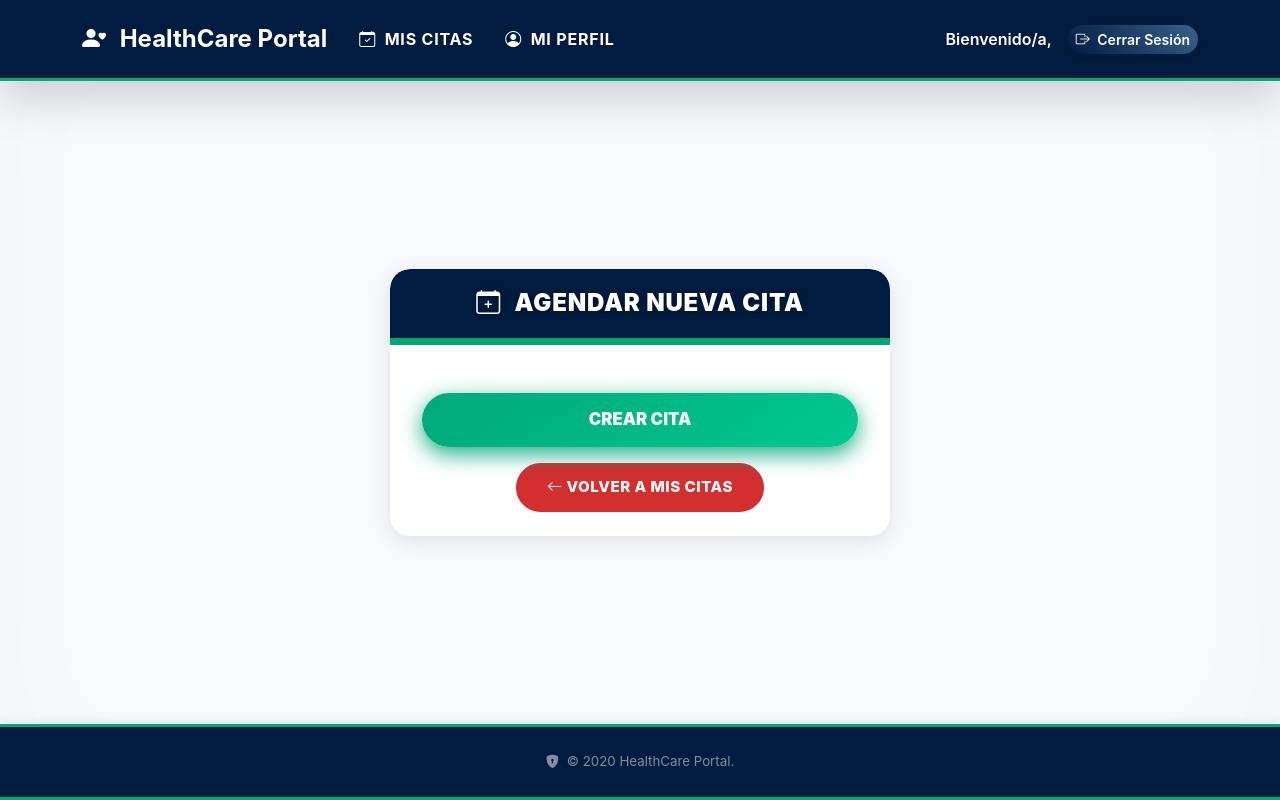
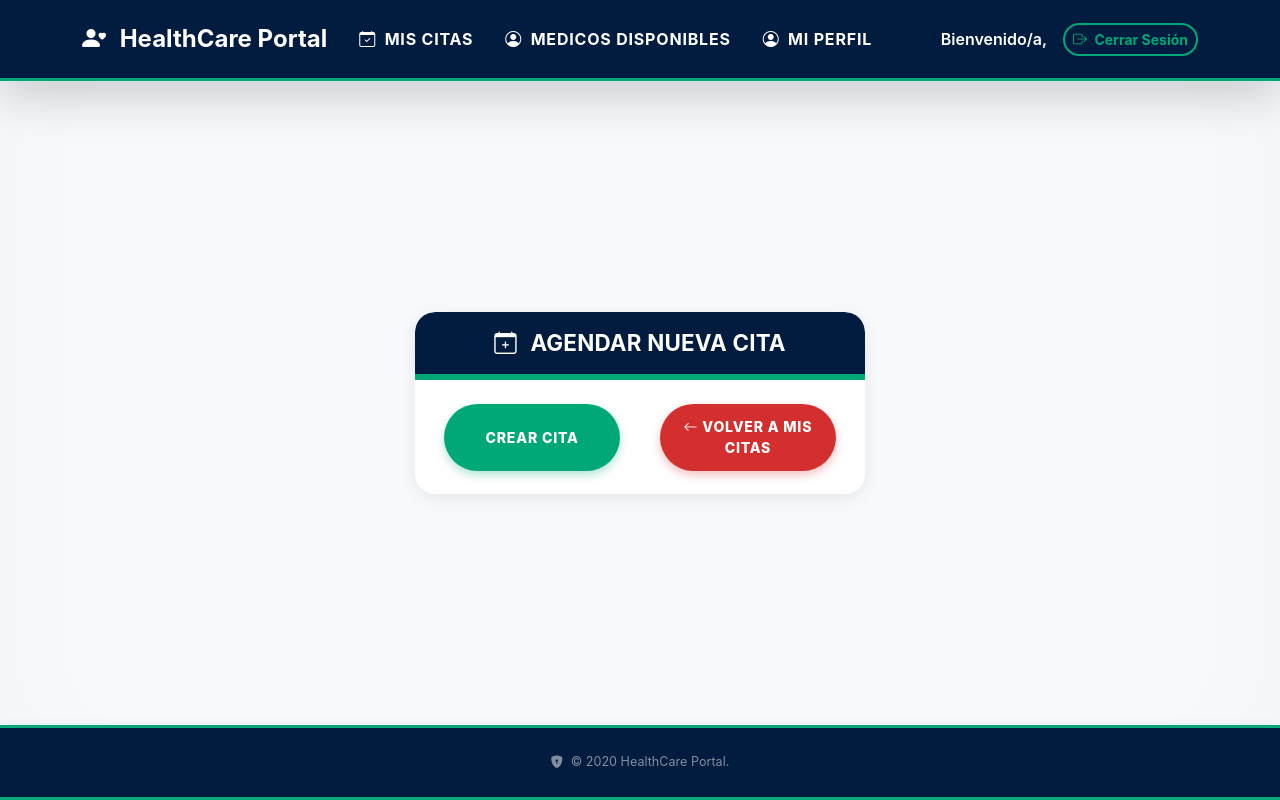
Before and after one commit to Marcuz097/ProyectoFinal_Equipo1, a Django app: template SistemaCita/core/templates/paciente/paciente_cita_form.html in a window 1280 px wide. Run offline with Django 5.2, Linux system fonts and the light colour scheme; the template is opened without the code that fills it: most values are stand-ins (such as "Sample title", 1, 10 or a date in 2020); some libraries are stand-ins or nearby versions; some web fonts are replaced.

Commit message:
Modificacion de la vista de agendar cita.

```diff
--- a/SistemaCita/core/static/core/css/CSS-personalizado/paciente_cita_form.css
+++ b/SistemaCita/core/static/core/css/CSS-personalizado/paciente_cita_form.css
@@ -5,21 +5,54 @@
 /* ================================================================= */
 :root {
     /* Paleta Unificada de Diseño (Azul Profundo + Verde Esmeralda) */
-    --color-primary-navy: #021C3F; /* Azul Marino Súper Oscuro */
-    --color-primary-darker: #002C55; /* Azul oscuro para hover sutil */
+    --color-primary-navy: #021C3F;
+    /* Azul Marino Súper Oscuro */
+    --color-primary-darker: #002C55;
+    /* Azul oscuro para hover sutil */
     --color-accent-green: #00A878;
     --color-accent-green-light: #00C890;
+    --color-accent-green-bright: #00E0A0;
+    /* Verde aún más brillante para hover */
 
-    --color-danger-vibrant: #D32F2F; /* Rojo de peligro limpio */
-    --color-danger-hover: #C0392B; /* Rojo más oscuro para hover */
-    --color-bg-light: #F7F9FC; /* Fondo muy claro */
-    --color-border-subtle: #D9E2ED; /* Borde sutil */
+    --color-danger-vibrant: #D32F2F;
+    /* Rojo de peligro limpio */
+    --color-danger-hover: #C0392B;
+    /* Rojo más oscuro para hover */
+    --color-danger-bright: #FF4A4A;
+    /* Rojo más brillante para hover */
+    --color-bg-light: #F7F9FC;
+    /* Fondo muy claro */
+    --color-border-subtle: #D9E2ED;
+    /* Borde sutil */
 
     /* Diseño */
     --border-radius-xxl: 20px;
-    --transition-speed: 0.35s;
-    --max-width-form: 500px;
+    --transition-speed: 0.3s;
+    --max-width-form: 450px;
+    /* REDUCCIÓN DEL ANCHO DEL CONTENEDOR */
 }
+
+/* Animación de halo sutil para el botón principal (Innovación y Elegancia) */
+@keyframes haloPulseGreen {
+    from {
+        box-shadow: 0 0 10px rgba(0, 168, 120, 0.6);
+    }
+
+    to {
+        box-shadow: 0 0 20px 5px rgba(0, 168, 120, 0.8), 0 0 30px 10px rgba(0, 168, 120, 0.4);
+    }
+}
+
+@keyframes haloPulseRed {
+    from {
+        box-shadow: 0 0 10px rgba(211, 47, 47, 0.6);
+    }
+
+    to {
+        box-shadow: 0 0 20px 5px rgba(211, 47, 47, 0.8), 0 0 30px 10px rgba(211, 47, 47, 0.4);
+    }
+}
+
 
 /* Definición de la Animación de Entrada */
 @keyframes fadeInUp {
@@ -27,6 +60,7 @@
         opacity: 0;
         transform: translateY(20px);
     }
+
     to {
         opacity: 1;
         transform: translateY(0);
@@ -37,38 +71,42 @@
 body {
     background-color: var(--color-bg-light);
     font-family: 'Inter', sans-serif;
+    color: #333;
 }
 
 /* -----------------------------------------------------------
-    ESTILOS del Navbar y Footer (Consistencia de la Vista)
-    ----------------------------------------------------------- */
+    ESTILOS del Navbar y Footer (Consistencia de la Vista)
+    ----------------------------------------------------------- */
 .system-navbar-paciente {
     background-color: var(--color-primary-navy) !important;
     border-bottom: 3px solid var(--color-accent-green);
-    box-shadow: 0 4px 15px rgba(0, 0, 0, 0.2);
+    box-shadow: 0 4px 12px rgba(0, 0, 0, 0.15);
 }
+
 .footer-corporate-style {
     background-color: var(--color-primary-navy) !important;
     border-top: 3px solid var(--color-accent-green);
-    color: rgba(255, 255, 255, 0.85);
-    font-size: 0.95rem;
+    color: rgba(255, 255, 255, 0.8);
+    font-size: 0.9rem;
 }
 
 /* Botón de Cerrar Sesión (Estilo Elegante) */
 .btn-logout-innovative {
-    background: linear-gradient(45deg, var(--color-primary-navy) 0%, #3a608d 100%) !important;
-    border: none;
+    background-color: transparent;
+    border: 2px solid var(--color-accent-green);
+    color: var(--color-accent-green) !important;
+    font-weight: 700;
+    border-radius: 50px;
+    transition: all 0.4s cubic-bezier(0.25, 0.8, 0.25, 1);
+    box-shadow: 0 0 8px rgba(0, 168, 120, 0.5);
+}
+
+.btn-logout-innovative:hover {
+    background-color: var(--color-accent-green) !important;
     color: white !important;
-    border-radius: 50px;
-    font-weight: 600;
-    transition: all 0.4s cubic-bezier(0.25, 0.8, 0.25, 1);
-    box-shadow: 0 4px 12px rgba(19, 55, 87, 0.5);
-}
-.btn-logout-innovative:hover {
-    background: linear-gradient(45deg, #3a608d 0%, var(--color-primary-navy) 100%) !important;
-    transform: scale(1.05);
-    box-shadow: 0 6px 18px rgba(19, 55, 87, 0.8);
-    color: var(--color-accent-green) !important;
+    transform: scale(1.1) rotate(2deg);
+    box-shadow: 0 8px 20px rgba(0, 168, 120, 0.8);
+    animation: bounceEffect 0.6s ease-in-out infinite alternate;
 }
 
 
@@ -78,143 +116,184 @@ body {
     border: none;
     background-color: white;
     border-radius: var(--border-radius-xxl);
-    box-shadow: 0 5px 20px rgba(0, 0, 0, 0.1);
+    box-shadow: 0 4px 18px rgba(0, 0, 0, 0.08);
     max-width: var(--max-width-form);
+    /* USA LA VARIABLE AJUSTADA */
     width: 95%;
     transition: transform var(--transition-speed) ease, box-shadow var(--transition-speed) ease;
     position: relative;
     overflow: hidden;
 
     /* APLICACIÓN DEL EFECTO DE ENTRADA */
-    animation: fadeInUp 0.8s ease-out forwards;
+    animation: fadeInUp 0.7s ease-out forwards;
     opacity: 0;
 }
 
 /* Efectos al pasar el ratón */
 .card-innovadora:hover {
-    transform: translateY(-5px);
-    box-shadow: 0 15px 35px rgba(28, 63, 96, 0.25);
+    transform: translateY(-3px);
+    box-shadow: 0 10px 25px rgba(28, 63, 96, 0.2);
 }
 
-/* Header: MÁS GRUESO Y LLAMATIVO */
+/* Header: MÁS ELEGANTE */
 .card-header-marine {
     background-color: var(--color-primary-navy);
     color: white;
     border-radius: var(--border-radius-xxl) var(--border-radius-xxl) 0 0 !important;
-    padding: 1.25rem 1.5rem; /* Más grueso */
-    border-bottom: 7px solid var(--color-accent-green); /* Línea más gruesa */
+    padding: 1.1rem 1.4rem;
+    border-bottom: 6px solid var(--color-accent-green);
     z-index: 2;
     position: relative;
 }
 
 .card-header-marine h3 {
-    font-weight: 900 !important; /* Más peso */
-    font-size: 1.5rem !important; /* Más grande */
-    letter-spacing: 0.8px; /* Más espaciado para llamar la atención */
-    text-shadow: 1px 1px 4px rgba(0, 0, 0, 0.5); /* Sombra más fuerte */
+    font-weight: 700 !important;
+    font-size: 1.4rem !important;
+    letter-spacing: 0.2px;
+    text-shadow: 0 1px 1px rgba(0, 0, 0, 0.2);
 }
 
 .form-container-pad {
-    padding: 1.5rem 2rem;
+    padding: 1.2rem 1.8rem 1.4rem 1.8rem;
+    display: flex;
+    flex-direction: column;
+    gap: 0.3rem;
+    /* MÁXIMA COMPACTACIÓN ENTRE GRUPOS DE CAMPOS */
 }
 
 /* -----------------------------------------------------------
-    ESTILOS de Campos (Limpios y Reactivos)
-    ----------------------------------------------------------- */
+    ESTILOS de Campos (Limpios y Reactivos)
+    ----------------------------------------------------------- */
 .form-label {
-    font-weight: 700;
+    font-weight: 600;
     color: var(--color-primary-navy);
     display: block;
-    margin-bottom: 0.3rem;
-    font-size: 0.95rem;
+    margin-bottom: 0.1rem;
+    /* MÍNIMO MARGEN */
+    font-size: 0.92rem;
 }
 
 .form-control-styled {
-    padding: 10px 14px;
+    padding: 8px 12px;
     border: 1px solid var(--color-border-subtle);
-    border-radius: 12px;
-    background-color: #FAFAFA;
+    border-radius: 10px;
+    background-color: #FDFDFD;
     box-sizing: border-box !important;
     width: 100%;
-    transition: all 0.3s ease;
+    transition: all 0.25s ease;
+    font-size: 0.95rem;
 }
 
 .form-control-styled:focus {
     border-color: var(--color-accent-green) !important;
-    box-shadow: 0 0 0 3px rgba(0, 168, 120, 0.4);
+    box-shadow: 0 0 0 2.5px rgba(0, 168, 120, 0.3);
     outline: none;
     background-color: white;
 }
 
 
-/* ---------------------- 4. BOTONES (DISEÑO Y ANIMACIÓN INNOVADORA) ---------------------- */
+/* ---------------------- 4. BOTONES (DISEÑO INNOVADOR Y ELEGANTE) ---------------------- */
 
-/* Botón Principal (Guardar/Actualizar): Transición dramática (Verde -> Azul Marino) */
+/* Contenedor de botones (Ajuste de espaciado) */
+.button-group-container {
+    display: flex;
+    flex-direction: row;
+    /* CAMBIO CLAVE: Lado a lado */
+    justify-content: center;
+    /* Centrar el grupo de botones horizontalmente */
+    align-items: center;
+    gap: 10px;
+    /* DISTANCIA HORIZONTAL ENTRE BOTONES */
+
+    /* AJUSTE: ELIMINA EL MARGEN SUPERIOR PARA PEGARSE AL CAMPO DE MOTIVO */
+    margin-top: 0;
+    padding-top: 1rem;
+    /* Pequeño espacio superior para separar del campo de Motivo */
+    padding-bottom: 0.5rem;
+}
+
+/* Estilo Base para AMBOS Botones (Aseguramos que no ocupen todo el ancho y se centren) */
+.btn-principal,
+.btn-secundario {
+    /* *** AJUSTE: Ancho para que quepan lado a lado y sean iguales *** */
+    width: 45% !important;
+    /* Ajustado de 70% a 45% para side-by-side */
+    max-width: 45% !important;
+    /* Aseguramos que el ancho máximo también sea 45% */
+    display: block;
+    /* Margins auto eliminados ya que el padre maneja la centralización (justify-content) */
+    margin-left: 0;
+    margin-right: 0;
+}
+
+/* Botón Principal (CREAR CITA): Brillo Intenso al Hover y Elevación */
 .btn-principal {
-    background: linear-gradient(145deg, var(--color-accent-green), var(--color-accent-green-light));
+    background: var(--color-accent-green);
     border: none;
-    color: white;
-    padding: 0.9rem 2.5rem;
-    font-weight: 900;
-    font-size: 1.05rem;
+    color: white !important;
+
+    /* GROSOR VERTICAL (ALTURA) */
+    padding: 0.8rem 1.3rem;
+
+    font-weight: 800;
+    font-size: 0.88rem;
     border-radius: 50px;
 
-    /* Sombra que simula el borde inferior levantado (3D) */
-    box-shadow: 0 4px 0 0 var(--color-primary-navy), 0 8px 18px rgba(0, 168, 120, 0.8);
+    box-shadow: 0 4px 10px rgba(0, 168, 120, 0.3);
 
-    transition: all 0.15s ease-out;
+    transition: all 0.35s cubic-bezier(0.2, 0.8, 0.2, 1);
     text-transform: uppercase;
+    letter-spacing: 0.8px;
 
     position: relative;
     overflow: hidden;
-    /* Añadimos un sutil brillo pulsante al botón activo */
-    animation: buttonShine 1.5s infinite alternate;
-}
-
-@keyframes buttonShine {
-    from { box-shadow: 0 5px 18px rgba(0, 168, 120, 0.7); }
-    to { box-shadow: 0 8px 25px rgba(0, 168, 120, 1.0); }
+    animation: none !important;
 }
 
 .btn-principal:hover {
-    /* FIX: El color de hover se vuelve AZUL MARINO corporativo */
-    background-color: var(--color-primary-navy) !important;
-    transform: translateY(-4px); /* Elevación más intensa */
-    box-shadow: 0 15px 30px rgba(28, 63, 96, 0.9); /* Sombra AZUL MARINO viva */
-    /* Desactivar el brillo global en hover para hacer el hover azul más impactante */
+    background: var(--color-accent-green);
+    transform: translateY(-4px) scale(1.01);
+    /* Brillo verde intenso al pasar el ratón */
+    box-shadow: 0 0 20px 4px rgba(0, 168, 120, 0.8), 0 8px 25px rgba(0, 168, 120, 0.6);
+    color: white !important;
     animation: none;
 }
 
 .btn-principal:active {
-    transform: translateY(2px); /* Se presiona */
-    box-shadow: 0 2px 0 0 var(--color-primary-navy), 0 5px 10px rgba(0, 168, 120, 0.5);
+    transform: translateY(0px) scale(1);
+    box-shadow: 0 2px 8px rgba(0, 168, 120, 0.4);
 }
 
 
-/* BOTÓN SECUNDARIO (Volver): Rojo Sólido y Delineado */
+/* Botón Secundario (VOLVER A MIS CITAS): Brillo Intenso al Hover y Elevación */
 .btn-secundario {
-    background-color: var(--color-danger-vibrant) !important; /* Base ROJO VIVO */
+    background-color: var(--color-danger-vibrant) !important;
     color: white !important;
-    border: 2px solid var(--color-danger-vibrant) !important;
-    padding: 0.7rem 1.8rem;
+    border: none !important;
+
+    /* GROSOR VERTICAL (ALTURA) */
+    padding: 0.8rem 1.3rem;
+
     font-weight: 800;
-    font-size: 0.95rem;
+    font-size: 0.88rem;
     border-radius: 50px;
-    transition: all var(--transition-speed) ease;
+    transition: all 0.35s cubic-bezier(0.2, 0.8, 0.2, 1);
     text-transform: uppercase;
-    letter-spacing: 0.5px;
+    letter-spacing: 0.8px;
+    box-shadow: 0 4px 10px rgba(211, 47, 47, 0.3);
 }
 
 .btn-secundario:hover {
-    background-color: var(--color-danger-hover) !important; /* Rojo ligeramente más oscuro */
+    background-color: var(--color-danger-vibrant) !important;
+    transform: translateY(-4px) scale(1.01);
+    /* Brillo rojo intenso al pasar el ratón */
+    box-shadow: 0 0 20px 4px rgba(211, 47, 47, 0.8), 0 8px 25px rgba(211, 47, 47, 0.6);
     color: white !important;
-    box-shadow: 0 4px 15px rgba(211, 47, 47, 0.6);
-    transform: translateY(-3px); /* Elevación más notoria */
-    border-color: var(--color-danger-hover) !important;
+    border-color: transparent !important;
 }
 
 /* ---------------------- 5. ESTILOS ADICIONALES (ERRORES) ---------------------- */
 .text-danger {
     color: var(--color-danger-vibrant) !important;
-    font-weight: 600;
+    font-weight: 500;
 }
--- a/SistemaCita/core/templates/paciente/paciente_cita_form.html
+++ b/SistemaCita/core/templates/paciente/paciente_cita_form.html
@@ -68,6 +68,12 @@
                                 <i class="bi bi-calendar-check me-1"></i> Mis Citas
                             </a>
                         </li>
+                         <!-- Enlace al listado de médicos -->
+                        <li class="nav-item">
+                            <a class="nav-link" href="{% url 'medicos_paciente' %}">
+                                <i class="bi bi-person-circle me-1"></i> Medicos Disponibles
+                            </a>
+                        </li>
                         <!-- Enlace al perfil del usuario -->
                         <li class="nav-item">
                             <a class="nav-link" href="#">
@@ -84,7 +90,8 @@
                         </span>
 
                         <!-- Botón para cerrar sesión -->
-                        <form method="post" action="{% url 'logout' %}" class="d-flex">
+                        <!-- Formulario para cerrar sesión -->
+                        <form method="post" action="{% url 'logout' %}?next={% url 'landing_page' %}" class="d-flex">
                             {% csrf_token %}
                             <button type="submit" class="btn btn-logout-innovative btn-sm shadow-sm">
                                 <i class="bi bi-box-arrow-right me-1"></i> Cerrar Sesión
@@ -117,41 +124,31 @@
             <div class="form-container-pad">
 
                 <!-- Formulario Django (método POST y sin validación HTML5) -->
-                <form method="post" novalidate class="d-grid gap-3">
+                <form method="post" novalidate class="d-grid gap-2">
     {% csrf_token %}
 
-                    <!-- Iteración sobre todos los campos del formulario -->
     {% for field in form %}
-                        <div class="mb-3">
-                            <!-- Etiqueta del campo -->
+        <div class="mb-2">
             <label class="form-label">{{ field.label }}</label>
-
-                            <!-- Campo de entrada con clase personalizada -->
             {% render_field field class+="form-control form-control-styled" %}
 
-                            <!-- Mensaje de error si el campo no es válido -->
             {% if field.errors %}
                 <div class="text-danger small mt-1">{{ field.errors|striptags }}</div>
             {% endif %}
         </div>
     {% endfor %}
 
-                    <!-- Botón principal para enviar el formulario -->
-                    <div class="d-grid gap-3 mt-4">
-                        <button type="submit" class="btn btn-principal">
+    <!-- Botones con menos separación -->
+            <div class="d-flex justify-content-between gap-2 mt-1">
+                <button type="submit" class="btn btn-principal flex-grow-1">
                     {% if form.instance.pk %}Actualizar Cita{% else %}Crear Cita{% endif %}
                  </button>
-                    </div>
-                </form>
 
-                <!-- Botón de retorno al listado de citas -->
-                <div class="text-center mt-3">
-                    <a href="{% url 'paciente_cita_list' %}" class="btn btn-secundario btn-sm">
+                 <a href="{% url 'paciente_cita_list' %}" class="btn btn-secundario flex-grow-1">
                     <i class="bi bi-arrow-left"></i> Volver a Mis Citas
                  </a>
             </div>
-
-            </div>
+        </form>
     </div>
 
     </main>
```
Also changed, not shown: SistemaCita/core/apps.py (line endings or trailing spaces). Lines whose indentation alone changed are shown as unchanged.
